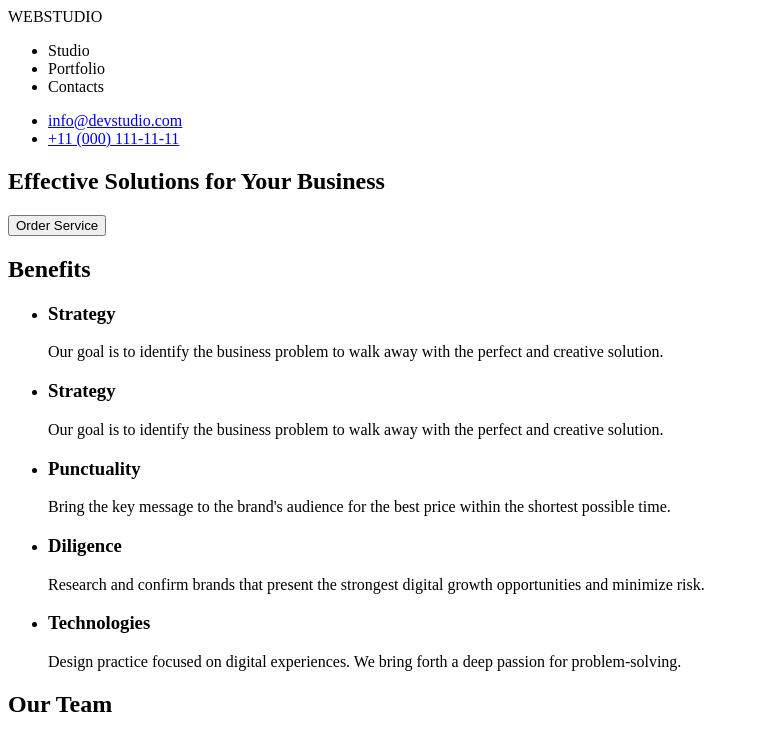
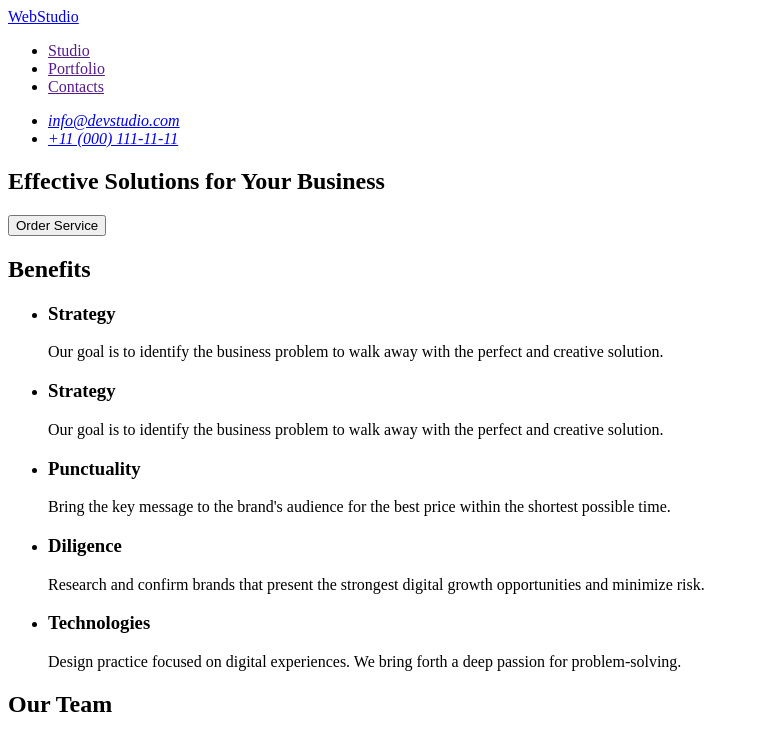
Before and after one commit to bohdan-miskov/goit-markup-hw-01, a plain HTML site: page index.html in a window 1280 px wide. Shown: the top 735 px of the page, without its empty margins (0-759 px from the left). Drawn offline with Linux system fonts and the light colour scheme.

Commit message:
to add link of logo

```diff
--- a/index.html
+++ b/index.html
@@ -9,19 +9,20 @@
     <header>
       <!-- Top Line -->
       <nav>
-        <a>WEBSTUDIO</a>
+        <a href="./index.html">WebStudio</a>
         <ul>
           <li>
-            <a>Studio</a>
+            <a href="">Studio</a>
           </li>
           <li>
-            <a>Portfolio</a>
+            <a href="">Portfolio</a>
           </li>
           <li>
-            <a>Contacts</a>
+            <a href="">Contacts</a>
           </li>
         </ul>
       </nav>
+      <address>
         <ul>
           <li>
             <a href="mailto:info@devstudio.com">info@devstudio.com</a>
@@ -31,15 +32,16 @@
             <a href="tel:+110001111111">+11 (000) 111-11-11</a>
           </li>
         </ul>
+      </address>
+    </header>
 
+    <main>
       <!-- Main page -->
       <section>
         <h1>Effective Solutions for Your Business</h1>
         <button type="button">Order Service</button>
       </section>
-    </header>
 
-    <main>
       <!-- Skills section -->
       <section>
         <h2>Benefits</h2>
@@ -137,7 +139,7 @@
       </section>
     </main>
     <footer>
-      <a href="">WEBSTUDIO</a>
+      <a href="./index.html">WebStudio</a>
       <p>
         Increase the flow of customers and sales for your business with digital
         marketing & growth solutions.
```
Lines whose indentation alone changed are shown as unchanged.
